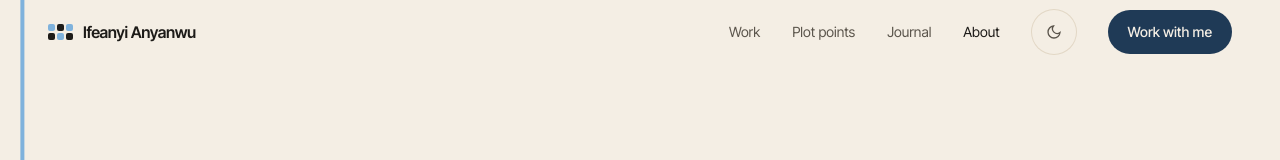
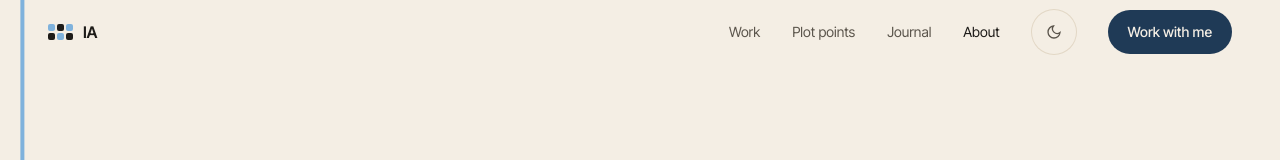
Before and after one commit to ifeanyianyanwu/personal-website, a Next.js app: page /about in a window 1280 px wide. Shown: the top 160 px of the page. Built offline with nearby package versions, Linux system fonts and the light colour scheme.

Commit message:
feat(home): name masthead in the hero, initials in the nav
Sets "Ifeanyi Anyanwu" edge to edge above the headline and steps the
headline down a size so the hero buttons stay on the first screen. The
nav brand shows the initials, with the full name kept as its label.

```diff
--- a/src/components/home/hero.tsx
+++ b/src/components/home/hero.tsx
@@ -9,12 +9,30 @@ import { PortraitScribble } from "./portrait-scribble";
  * Plot route through the hero: down the left gutter (1, 2), along the timeline
  * dots (3 to 7, eased by 1.5, 7.5 and 7.8), then on to the right gutter of the work section. The portrait gets
  * its own drawn-on-load loop so the scroll line only ever travels down the page.
- * Mobile stacks text → timeline → portrait so the same order still reads top to bottom.
+ * Mobile stacks name → text → timeline → portrait so the same order still reads top to bottom.
  */
 export function Hero() {
+  const [first, ...rest] = profile.name.split(" ");
+
   return (
-    <section className="container-page relative grid gap-x-6 gap-y-14 pt-28 pb-24 [grid-template-areas:'text'_'time'_'photo'] md:pt-36 md:pb-32 md:grid-cols-[7fr_5fr] md:[grid-template-areas:'text_photo'_'time_time']">
+    <section className="container-page relative grid gap-x-6 gap-y-14 pt-28 pb-24 [grid-template-areas:'name'_'text'_'time'_'photo'] md:gap-y-10 md:pt-24 md:pb-32 md:grid-cols-[7fr_5fr] md:[grid-template-areas:'name_name'_'text_photo'_'time_time']">
       <PlotPoint n={1} className="plot-l top-0" />
+
+      {/* Masthead: the name set edge to edge. textLength keeps it flush at every width. */}
+      <div className="border-b border-line-strong pb-6 [grid-area:name]">
+        <svg role="img" aria-label={profile.name} viewBox="0 0 1000 168" className="block h-auto w-full overflow-visible">
+          <text
+            x="0"
+            y="128"
+            textLength="1000"
+            lengthAdjust="spacingAndGlyphs"
+            className="fill-fg text-[166px]"
+            style={{ fontFamily: "var(--font-serif)" }}
+          >
+            {first} <tspan className="fill-accent italic">{rest.join(" ")}</tspan>
+          </text>
+        </svg>
+      </div>
 
       <div className="flex flex-col gap-8 [grid-area:text]">
         <ul aria-label="At a glance" className="flex flex-wrap gap-2">
@@ -28,7 +46,7 @@ export function Hero() {
             </li>
           ))}
         </ul>
-        <SplitText as="h1" className="text-display" text={profile.headline.lead} accent={profile.headline.accent} afterIntro />
+        <SplitText as="h1" className="text-display text-[clamp(3.75rem,6.6vw,6.5rem)]! leading-[0.88]!" text={profile.headline.lead} accent={profile.headline.accent} afterIntro />
         <Reveal delay={0.3} className="flex flex-wrap gap-3">
           <ButtonLink href="#contact">Work with me</ButtonLink>
           <ButtonLink href="#work" variant="secondary">
--- a/src/components/nav.tsx
+++ b/src/components/nav.tsx
@@ -31,9 +31,9 @@ export function Nav() {
       }`}
     >
       <div className="container-page flex h-16 items-center justify-between">
-        <Link href="/" className="inline-flex items-center gap-2.5 font-semibold tracking-tight">
+        <Link href="/" aria-label={`${profile.name}, home`} className="inline-flex items-center gap-2.5 font-semibold tracking-tight">
           <DiceMark />
-          {profile.name}
+          <span aria-hidden>{profile.initials}</span>
         </Link>
 
         <nav aria-label="Main" className="hidden items-center gap-8 md:flex">
--- a/src/content/site.ts
+++ b/src/content/site.ts
@@ -6,6 +6,7 @@ import type { Compare } from "@/components/work/compare";
 
 export const profile = {
   name: "Ifeanyi Anyanwu",
+  initials: "IA",
   role: "Full-Stack Engineer",
   location: "Malta",
   headline: { lead: "I build things that work, then I make them", accent: "good." },
```
